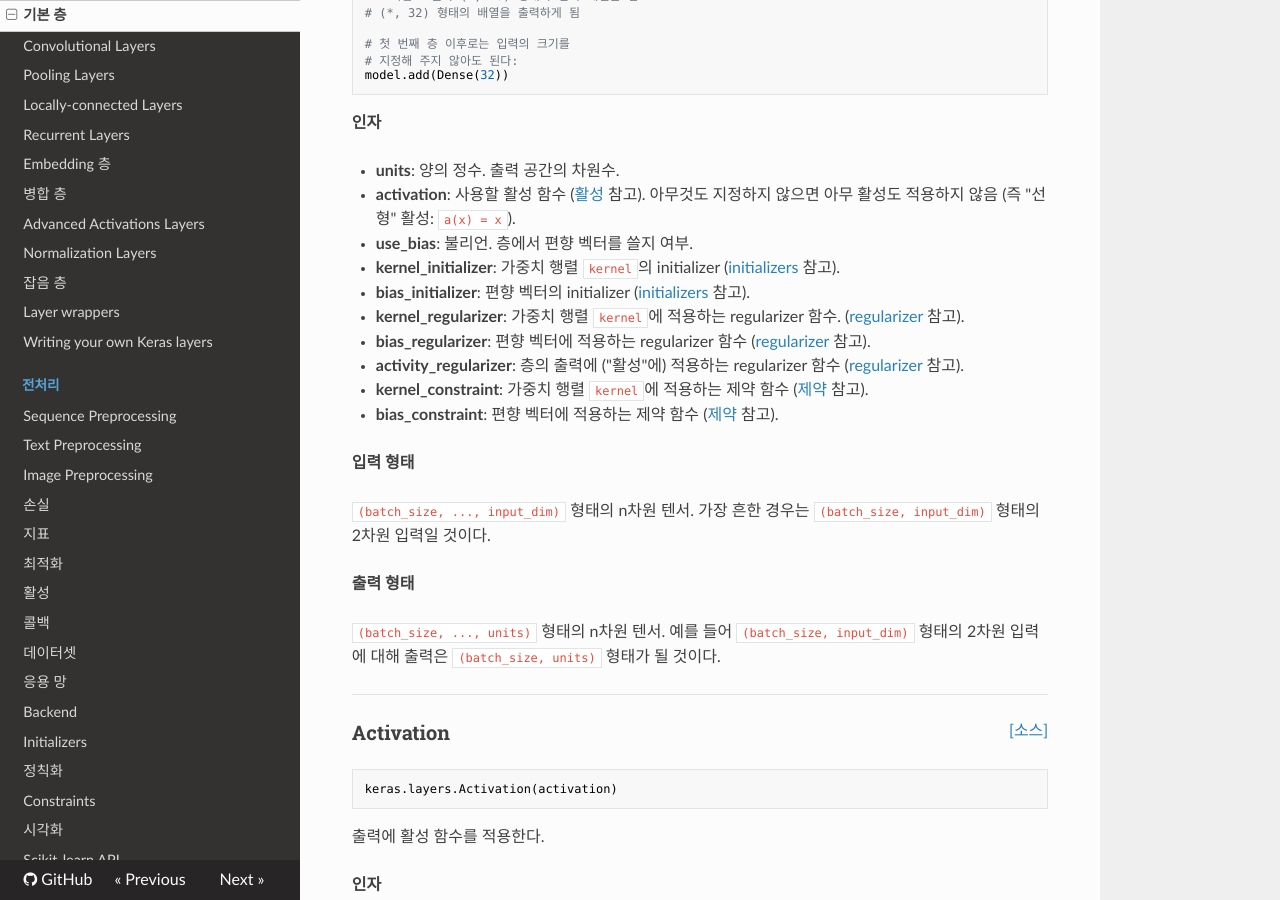
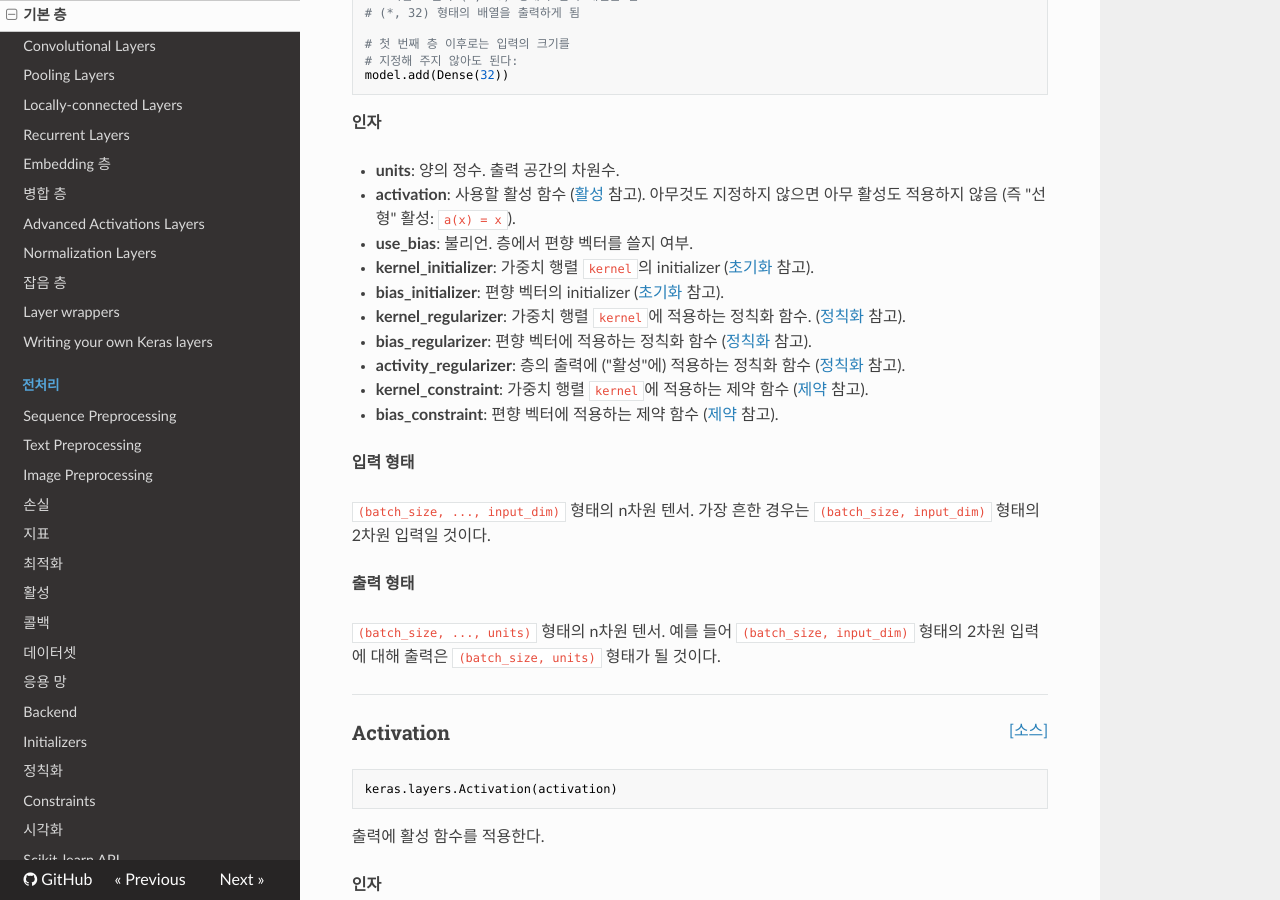
Before and after one commit to wariua/keras-docs-ko, an MkDocs documentation site: the page built from sources/layers/core.md, in a window 1280 px wide and 900 px high, scrolled down 526 px. Built offline with MkDocs 1.6.1, drawn with Linux system fonts in a browser that asks for light colours; nearby versions of some CDN libraries; old or Windows-style settings are respelled for this version of MkDocs.

Commit message:
translate deferred words

```diff
--- a/sources/layers/core.md
+++ b/sources/layers/core.md
@@ -41,17 +41,17 @@ __인자__
     (즉 "선형" 활성: `a(x) = x`).
 - __use_bias__: 불리언. 층에서 편향 벡터를 쓸지 여부.
 - __kernel_initializer__: 가중치 행렬 `kernel`의 initializer
-    ([initializers](../initializers.md) 참고).
+    ([초기화](../initializers.md) 참고).
 - __bias_initializer__: 편향 벡터의 initializer
-    ([initializers](../initializers.md) 참고).
+    ([초기화](../initializers.md) 참고).
 - __kernel_regularizer__: 가중치 행렬 `kernel`에
-    적용하는 regularizer 함수.
-    ([regularizer](../regularizers.md) 참고).
-- __bias_regularizer__: 편향 벡터에 적용하는 regularizer 함수
-    ([regularizer](../regularizers.md) 참고).
+    적용하는 정칙화 함수.
+    ([정칙화](../regularizers.md) 참고).
+- __bias_regularizer__: 편향 벡터에 적용하는 정칙화 함수
+    ([정칙화](../regularizers.md) 참고).
 - __activity_regularizer__: 층의 출력에 ("활성"에)
-    적용하는 regularizer 함수
-    ([regularizer](../regularizers.md) 참고).
+    적용하는 정칙화 함수
+    ([정칙화](../regularizers.md) 참고).
 - __kernel_constraint__: 가중치 행렬 `kernel`에
     적용하는 제약 함수
     ([제약](../constraints.md) 참고).
```
